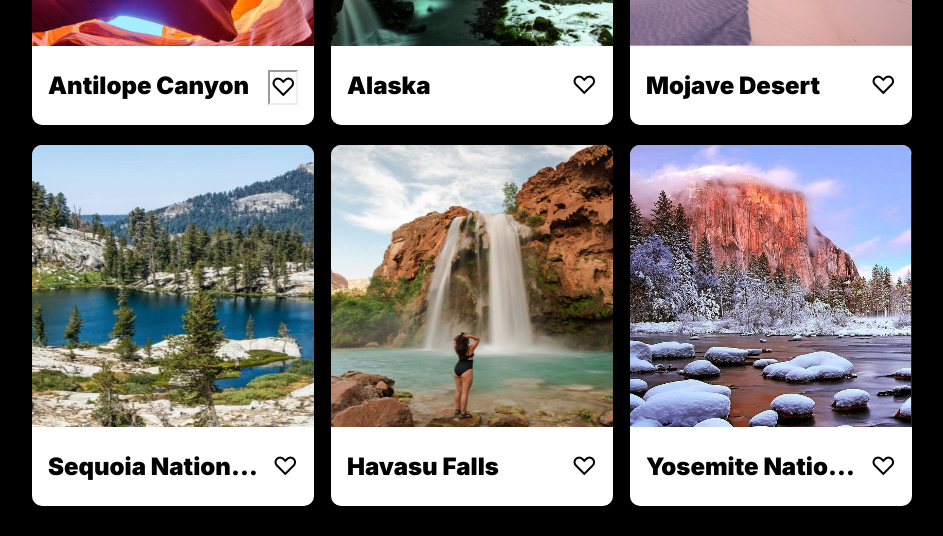
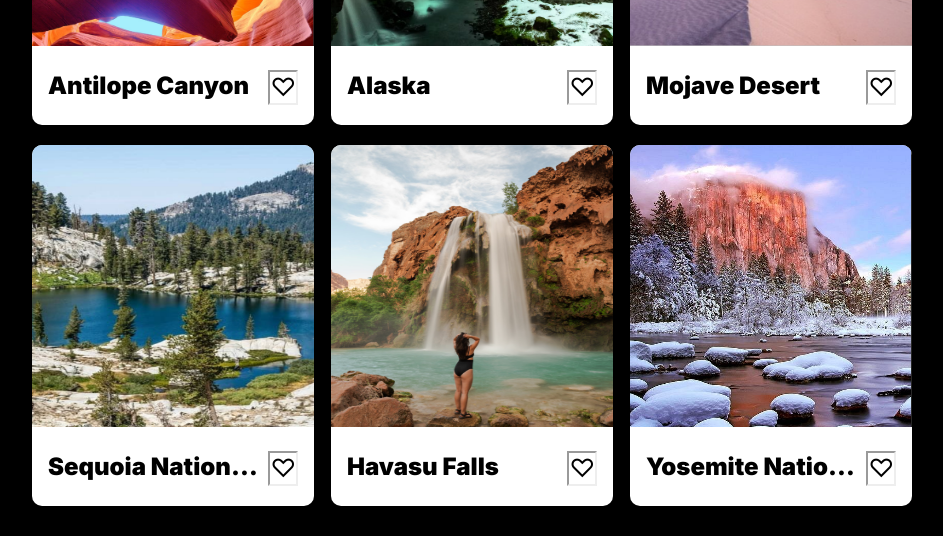
Before and after one commit to crzydmd88/web_project_around, a plain HTML site: page index.html in a window 1280 px wide. Shown: the part 588-1124 px from the top of the page, without its empty margins (168-1111 px from the left). Drawn offline with Linux system fonts and the light colour scheme.

Commit message:
Fix BEM modificator error again

```diff
--- a/index.html
+++ b/index.html
@@ -86,7 +86,7 @@
             <div class="main__gallery-content">
                <p class="main__gallery-paragraph main__gallery-paragraph_text_overflow">
                 Alaska</p>
-             <span class="main__button_like heart">♡</span>
+            <span class=" main__button main__button_like heart">♡</span>
             </div>
           </div>
           <div class="main__gallery-card">
@@ -98,7 +98,7 @@
             <div class="main__gallery-content">
                <p class="main__gallery-paragraph main__gallery-paragraph_text_overflow">
                 Mojave Desert</p>
-              <span class="main__button_like heart">♡</span>
+              <span class=" main__button main__button_like heart">♡</span>
             </div>
           </div>
           <div class="main__gallery-card">
@@ -110,7 +110,7 @@
             <div class="main__gallery-content">
                <p class="main__gallery-paragraph main__gallery-paragraph_text_overflow">
                 Sequoia National Park</p>
-              <span class="main__button_like heart">♡</span>
+       <span class=" main__button main__button_like heart">♡</span>
             </div>
           </div>
           <div class="main__gallery-card">
@@ -123,7 +123,7 @@
               <p
                 class="main__gallery-paragraph main__gallery-paragraph_text_overflow"
               >Havasu Falls</p>
-             <span class="main__button_like heart">♡</span>
+             <span class=" main__button main__button_like heart">♡</span>
             </div>
           </div>
           <div class="main__gallery-card">
@@ -135,7 +135,7 @@
             <div class="main__gallery-content">
               <p class="main__gallery-paragraph main__gallery-paragraph_text_overflow">
                 Yosemite National Park</p>
-              <span class="main__button_like heart">♡</span>
+              <span class=" main__button main__button_like heart">♡</span>
             </div>
           </div>
         </div>
```
